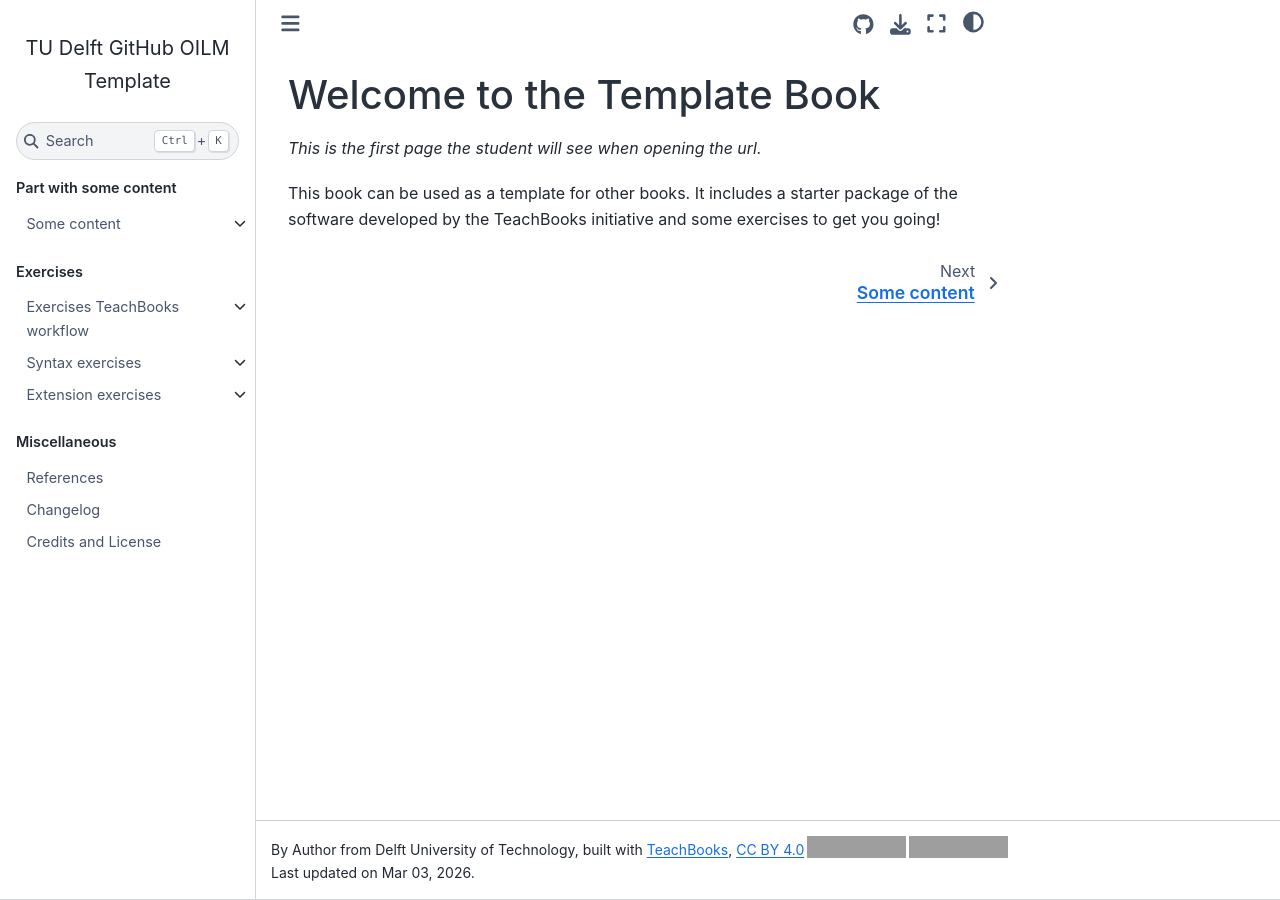
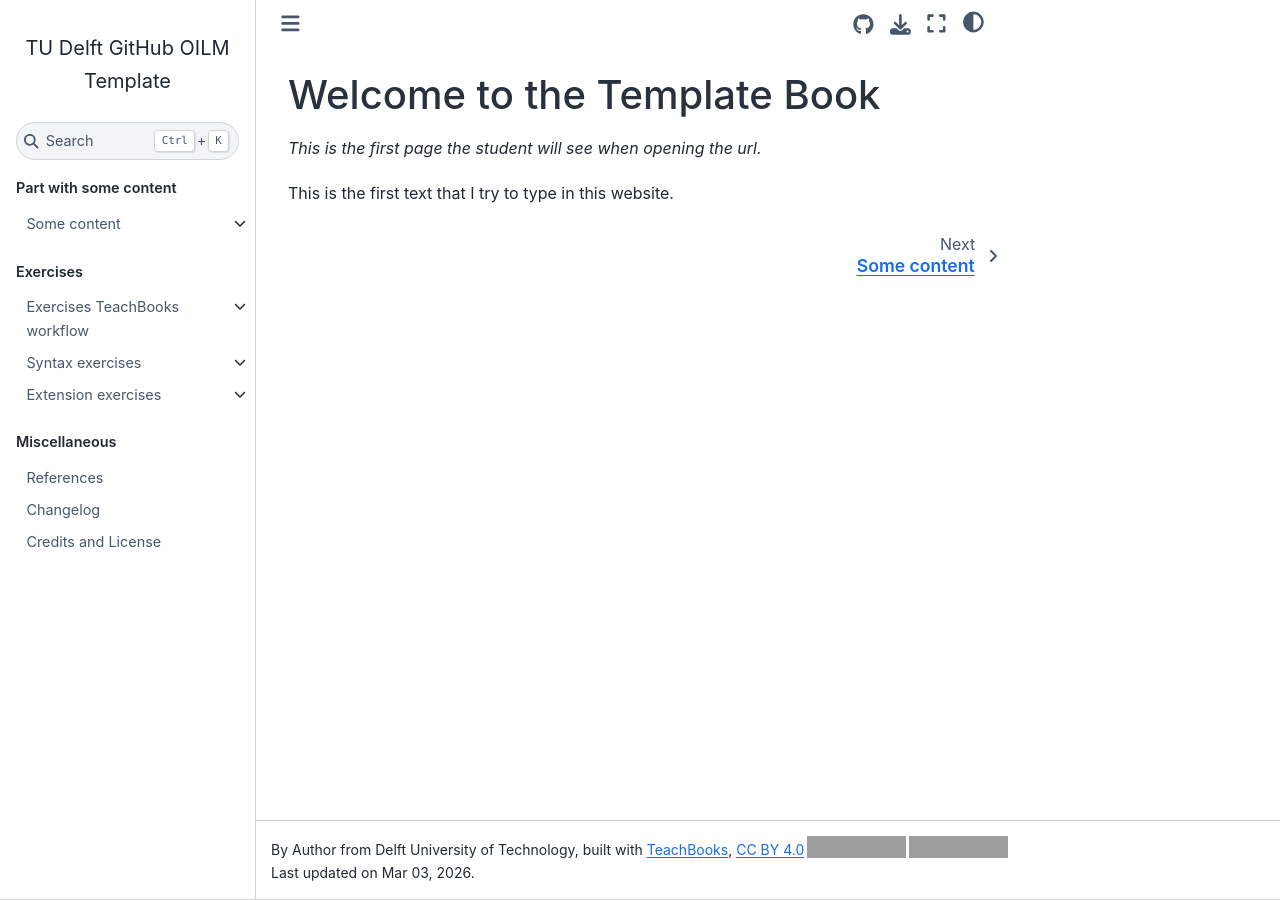
Before and after one commit to fmessali/workshop_test, a Jupyter Book: the page built from book/intro.md, in a window 1280 px wide. Built offline with Jupyter Book 1.0.4 settings and Sphinx 7.4.7 and the Sphinx Book theme 1.1.4, drawn with Linux system fonts in a browser that asks for light colours; comment, search, counter and statistics services are not loaded; grey boxes are pictures that could not be loaded.

Commit message:
Update intro.md
First change to the website (test). It includes only a dummy sentence.

```diff
--- a/book/intro.md
+++ b/book/intro.md
@@ -3,4 +3,4 @@
 
 _This is the first page the student will see when opening the url._
 
-This book can be used as a template for other books. It includes a starter package of the software developed by the TeachBooks initiative and some exercises to get you going!
+This is the first text that I try to type in this website.
```
